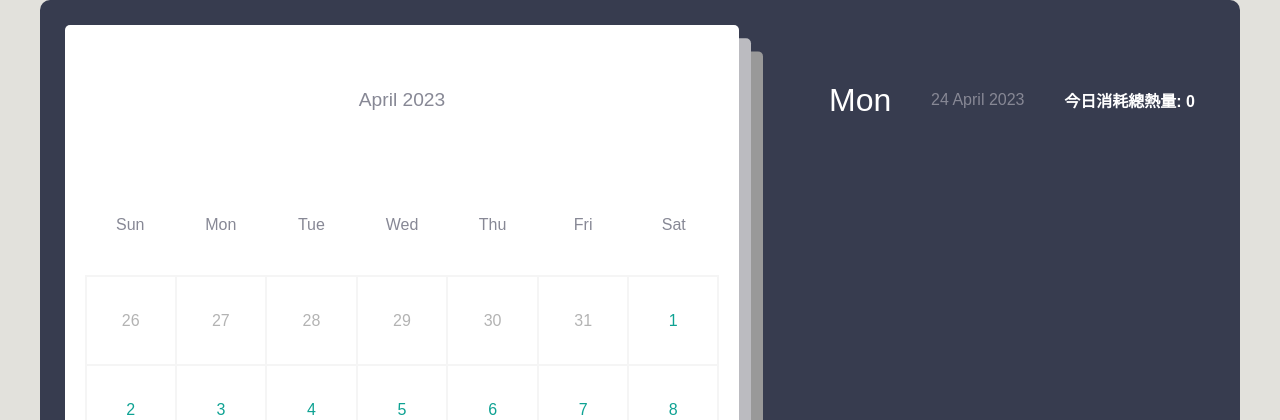
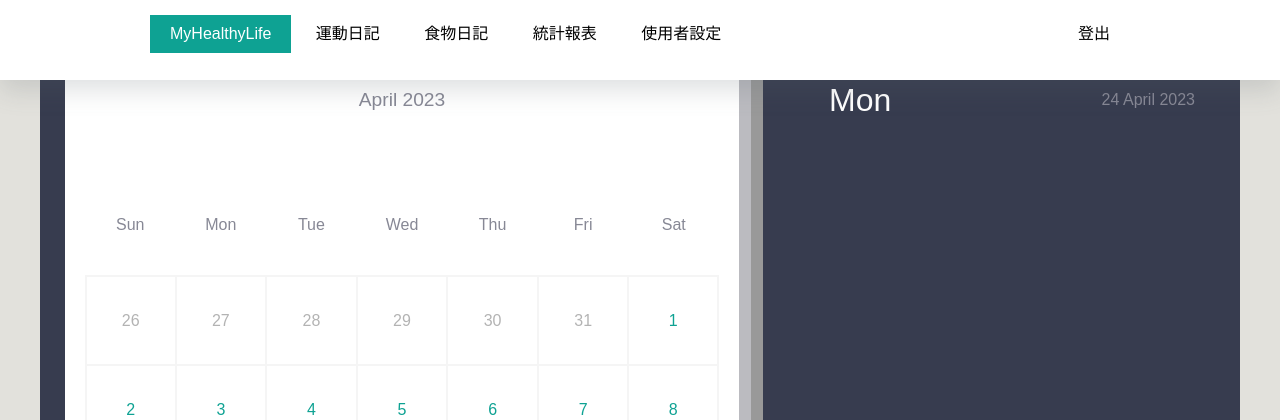
Before and after one commit to kiwiiiiiiiiO/MyHealthyLife, a PHP site: page /exercise.html in a window 1280 px wide. Shown: the top 420 px of the page. Run offline with PHP 8.4, Linux system fonts and the light colour scheme.

Commit message:
Add files via upload

```diff
--- a/exercise.css
+++ b/exercise.css
@@ -35,6 +35,7 @@ body {
 }
 
 .container {
+    margin-top:100px;
     position: relative;
     width: 1200px;
     min-height: 850px;
@@ -644,3 +645,46 @@ body {
     width: 50px;
     filter: invert(100%);
 }
+
+nav {
+    position: fixed;
+    top: 0;
+    background-color: white;
+    box-shadow: 0 10px 25px rgba(92, 99, 105, .2);
+    width:100%;
+    left:0;
+    z-index:9999;
+   }
+
+   nav .containerd {
+    width: 100%;
+    max-width: 1000px;
+    margin: 0 auto;
+    height: 80px;
+    text-align: left;
+    padding: 10px;
+   }
+
+   nav .containerd ul li {
+    display: inline-block;
+   }
+
+   nav .containerd ul li a {
+    display: inline-block;
+    text-decoration: none;
+    padding: 10px 20px;
+    color: black;
+   }
+
+   nav .containerd ul li.active {
+    background-color: #0EA293;
+    transition: 0.3s ease background-color;
+   }
+
+   nav .containerd ul li.active a {
+    color: rgb(255, 255, 255);
+   }
+
+   .signin {
+    float: right;
+   }
--- a/exercise.html
+++ b/exercise.html
@@ -6,6 +6,18 @@
     <meta name="viewport" content="width=device-width, initial-scale=1.0">
     <title>運動日記</title>
     <link rel="stylesheet" href="exercise.css" />
+    <nav>
+        <div class="containerd">
+            <ul>
+            <li class="home active"><a href="#home">MyHealthyLife</a></li>
+            <li class="about"><a href="exercise.html">運動日記</a></li>
+            <li class="function"><a href="foodtest.html">食物日記</a></li>
+            <li class="calculate"><a href="chart.html">統計報表</a></li>
+            <li class="team"><a href="personal_edit.html">使用者設定</a></li>
+            <li class="signin"><a href="signin.html">登出</a></li>
+            </ul>
+        </div>
+    </nav>
 </head>
 
 <body>
@@ -41,7 +53,6 @@
             <div class="today-date">
                 <div class="event-day">wed</div>
                 <div class="event-date">12th december 2022</div>
-                <h4>今日消耗總熱量: 0</h4>
             </div>
             <div class="events"></div>
             <div class="add-event-wrapper">
```
Also changed, not shown: image.png.
